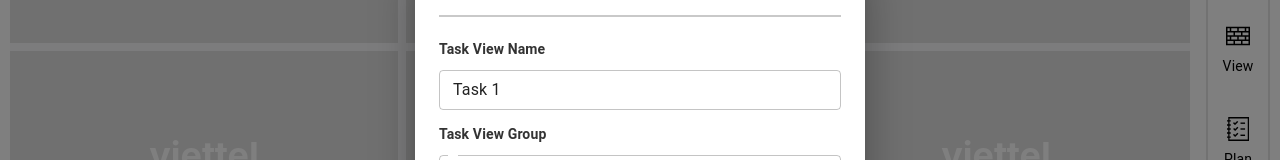
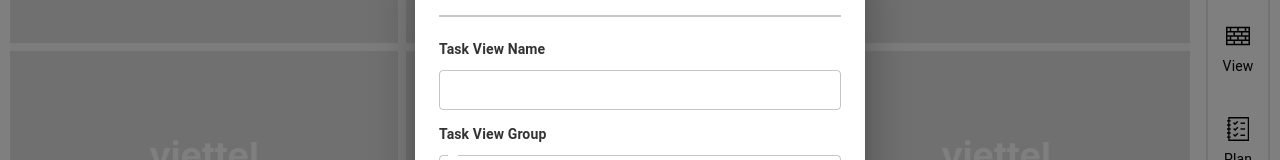
Before and after one commit to vutienchat/camera-vt, a React (Create React App) app: page / in a window 1280 px wide. Both pictures are taken after a click on the element "Save". Shown: the part 286-446 px from the top of the page. Built offline with nearby package versions, Linux system fonts and the light colour scheme.

Commit message:
fix conflict

```diff
--- a/src/component/modal/ModalSaveTaskView.js
+++ b/src/component/modal/ModalSaveTaskView.js
@@ -61,7 +61,7 @@ const ModalSaveTaskView = ({
             fullWidth
             variant="outlined"
             size="small"
-            value={taskIndex?.label || ""}
+            //value={taskIndex?.label || ""}
             onChange={(e) => {
               if (e.target.value !== " ")
                 setTaskIndex({ ...taskIndex, label: e.target.value });
```
